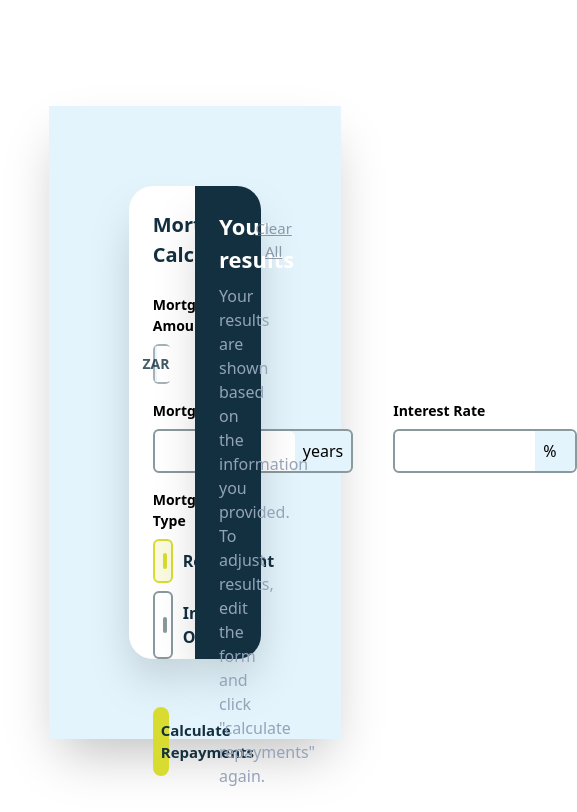
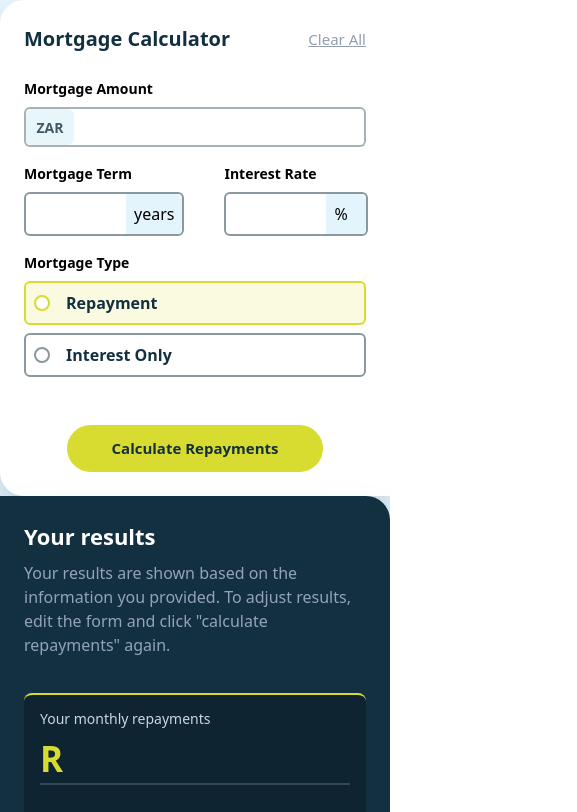
Before and after one commit to Ashley06Williams/mortgage-calc, a Next.js app: page / in a window 390 px wide. Shown: the top 812 px of the page, 577 px wide, since content can reach past the window. Built offline with nearby package versions, Linux system fonts and the light colour scheme.

Commit message:
feature/mobile-responsive

```diff
--- a/src/app/page.tsx
+++ b/src/app/page.tsx
@@ -9,17 +9,19 @@ import LoanItemsContextProvider from "@/contexts/LoanItemsContextProvider";
 
 export default function Home() {
   return (
-    <main className="bg-white h-screen w-screen flex items-center justify-center">
+    <main className="bg-white h-screen w-screen flex md:flex-row items-center justify-center">
       <LoanItemsContextProvider>
-        <div className="flex bg-blue-light h-3/4 w-3/4 shadow-2xl p-20 mx-auto ">
-          <div className=" bg-white text-black w-1/2 h-full rounded-tl-3xl rounded-bl-3xl shadow-2xl p-6">
+        <div className="flex flex-col  md:flex-row bg-blue-light h-full md:h-3/4 w-full md:w-3/4 shadow-2xl md:p-20 mx-auto ">
+          <div className=" bg-white text-black w-full md:w-1/2 h-full rounded-tl-3xl rounded-bl-3xl shadow-2xl p-6">
             <H1 />
             <MortgageAmount />
             <MortgageDetails />
             <MortgageType />
-            <CalcRepayments />
+            <div className="flex items-center justify-center md:justify-start">
+              <CalcRepayments />
+            </div>
           </div>
-          <div className=" bg-blue w-1/2 h-full rounded-br-3xl rounded-tr-3xl shadow-2xl p-6">
+          <div className=" bg-blue w-full md:w-1/2 h-full rounded-br-3xl rounded-tr-3xl shadow-2xl p-6">
             <HeaderDisplay />
             <DisplayPayments />
           </div>
--- a/src/components/MortgageAmount.tsx
+++ b/src/components/MortgageAmount.tsx
@@ -2,6 +2,7 @@
 
 import { useLoanItemsContext } from "@/contexts/LoanItemsContextProvider";
 import { lableTitleString } from "@/lib/constants";
+import { Input } from "@nextui-org/input";
 import React from "react";
 
 export default function MortgageAmount() {
--- a/src/components/MortgageDetails.tsx
+++ b/src/components/MortgageDetails.tsx
@@ -8,20 +8,31 @@ import React from "react";
 export default function MortgageDetails() {
   const { setTerm, setInterest, term, interest } = useLoanItemsContext();
 
+  const handleInterestChange = (e) => {
+    const value = e.target.value;
+
+    // Allow only numbers and one decimal point
+    const regex = /^[0-9]*\.?[0-9]*$/;
+
+    // Check if the new value matches the regex
+    if (regex.test(value) || value === "") {
+      setInterest(value === "" ? null : parseFloat(value)); // Store as float or null for empty
+    }
+  };
+
   return (
     <div className="flex space-x-10 mt-4">
       <div className="flex-col">
         <h3 className={lableTitleString}>Mortgage Term</h3>
         <div className="flex items-center justify-center border-2 border-grey rounded-md">
           <input
-            type="number"
             value={term !== null ? term : ""}
             onChange={(e) => {
               e.preventDefault();
               const numberString = e.target.value;
               setTerm(+numberString);
             }}
-            className="bg-white w-[140px] p-2 text-blue rounded-md text-[16px] font-semibold"
+            className="bg-white w-[100px] md:w-[140px] p-2 text-blue rounded-md text-[16px] font-semibold"
           />
           <div className="p-2 bg-blue-light rounded-tr-md rounded-br-md">
             years
@@ -32,13 +43,9 @@ export default function MortgageDetails() {
         <h3 className={lableTitleString}>Interest Rate</h3>
         <div className="flex items-center justify-center min-w-470px border-2 border-grey rounded-md">
           <input
-            type="number"
-            className="bg-white w-[140px] p-2 text-blue rounded-md text-[16px] font-semibold"
-            onChange={(e) => {
-              e.preventDefault();
-              const numberString = e.target.value;
-              setInterest(+numberString);
-            }}
+            type="text"
+            className="bg-white w-[100px] md:w-[140px] p-2 text-blue rounded-md text-[16px] font-semibold"
+            onChange={handleInterestChange}
             value={interest !== null ? interest : ""}
           />
           <div className="p-2 bg-blue-light w-10 rounded-tr-md rounded-br-md">
```
Also changed, not shown: package.json (+6 -5 lines), 1 other file (tests, documents, lock files or other folders).
